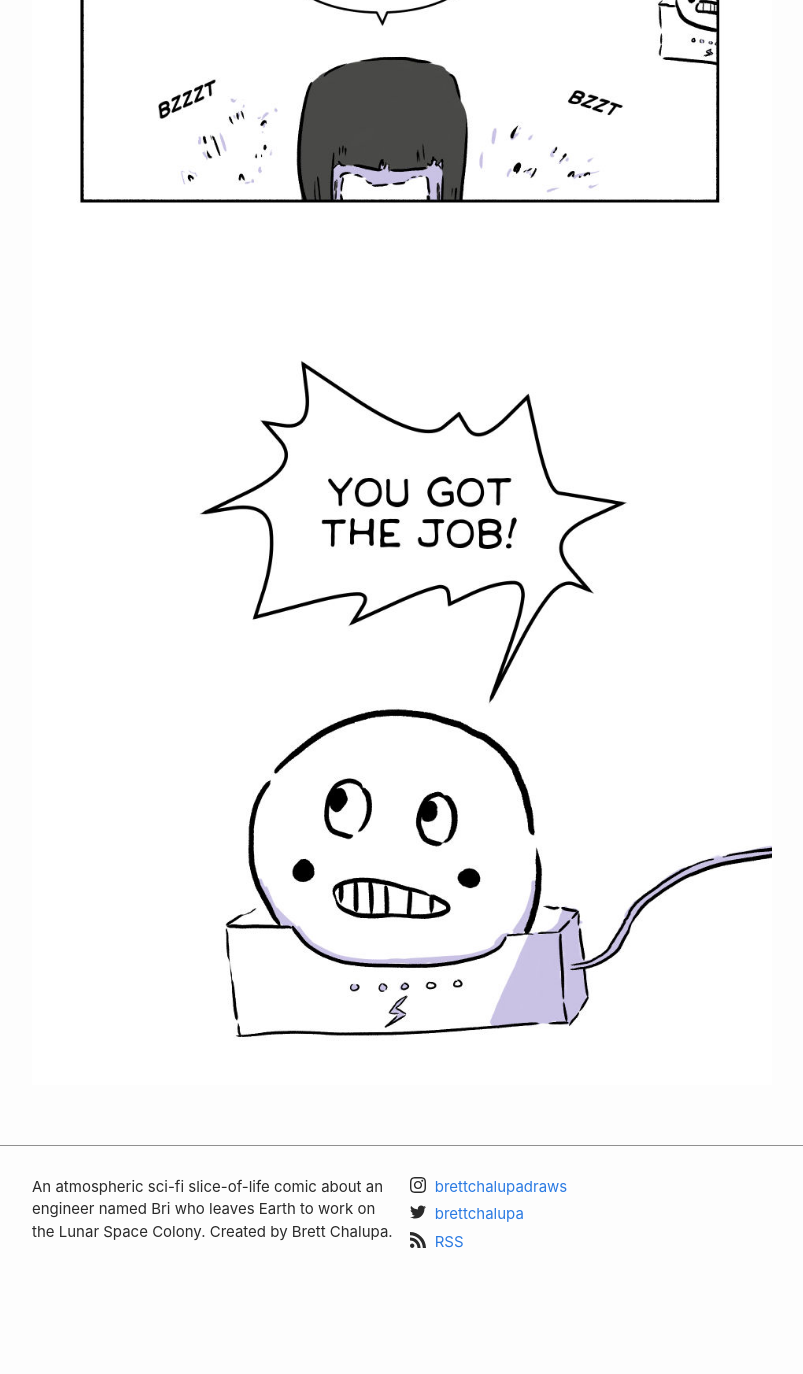
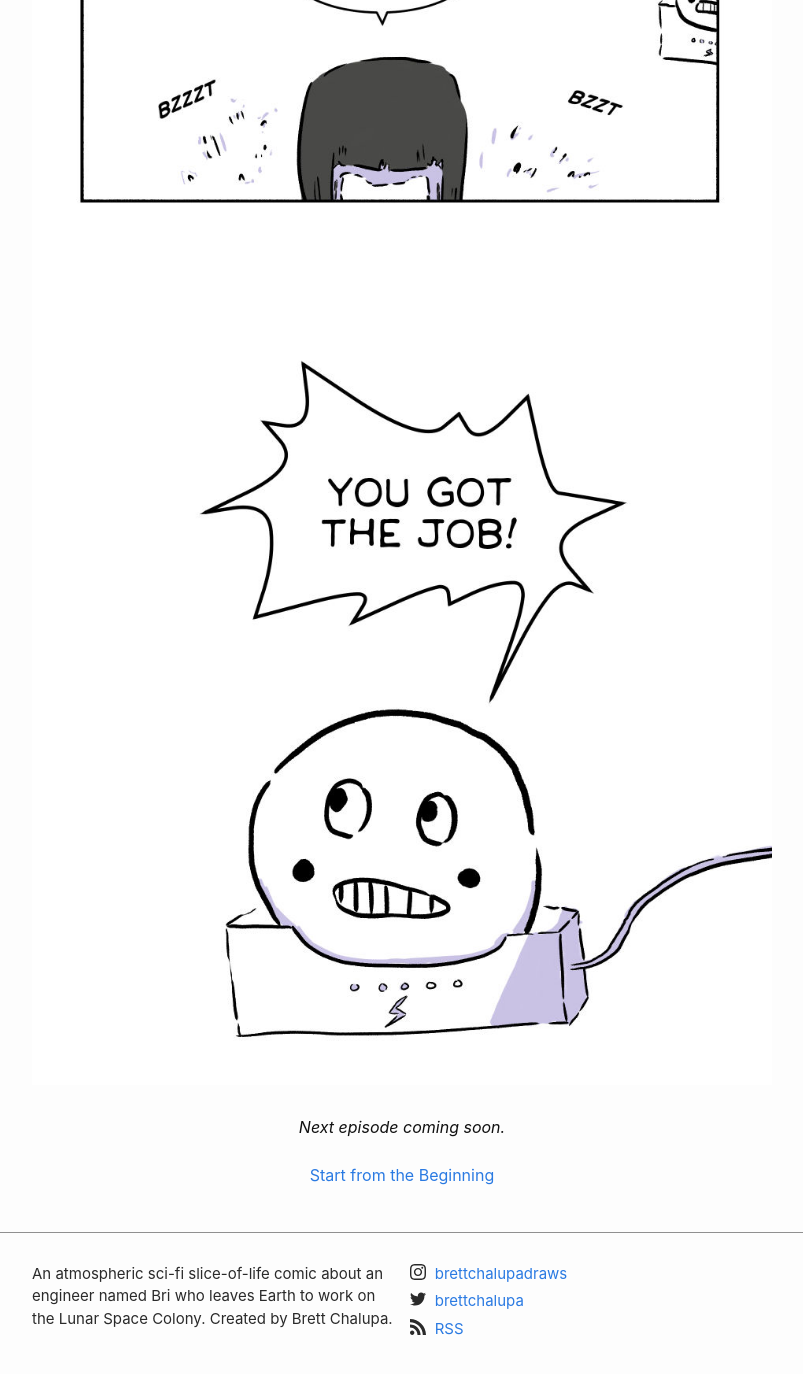
Before and after one commit to brettchalupa/lsc, a Jekyll site: the page built from _posts/2018-06-10-episode-02.markdown, in a window 1280 px wide and 1400 px high, scrolled down 8526 px. Shown: the top 1374 px of the window, without its empty margins (238-1041 px from the left). Built offline with Jekyll 4.4.1, drawn with Linux system fonts in a browser that asks for light colours; before the commit the page ends 9839 px from its top, so only the background shows below that.

Commit message:
Display link to next ep & beginning
To make navigating between eps easier. Includes some styles too.

```diff
--- a/_layouts/post.html
+++ b/_layouts/post.html
@@ -11,6 +11,23 @@ layout: default
     {{ content }}
   </div>
 
+  {% if page.next.url %}
+    <a class="next post-nav-item button" href="{{page.next.url}}">
+      Next Episode &mdash; {{page.next.title}} &raquo;
+    </a>
+  {% else %}
+    <p class="coming-soon center">
+      Next episode coming soon.
+    </p>
+  {% endif %}
+
+  {% unless page == site.posts.last %}
+    <p class="center">
+      {% assign first_post = site.posts.last %}
+      <a href="{{ first_post.url | relative_url }}">Start from the Beginning</a>
+    </p>
+  {% endunless %}
+
   {%- if site.disqus.shortname -%}
     {%- include disqus_comments.html -%}
   {%- endif -%}
--- a/_sass/minima/elements.scss
+++ b/_sass/minima/elements.scss
@@ -20,3 +20,9 @@ a.button,
     transition: background .33s;
   }
 }
+
+.coming-soon {
+  font-style: italic;
+  margin-bottom: 24px;
+  margin-top: 24px;
+}
```
